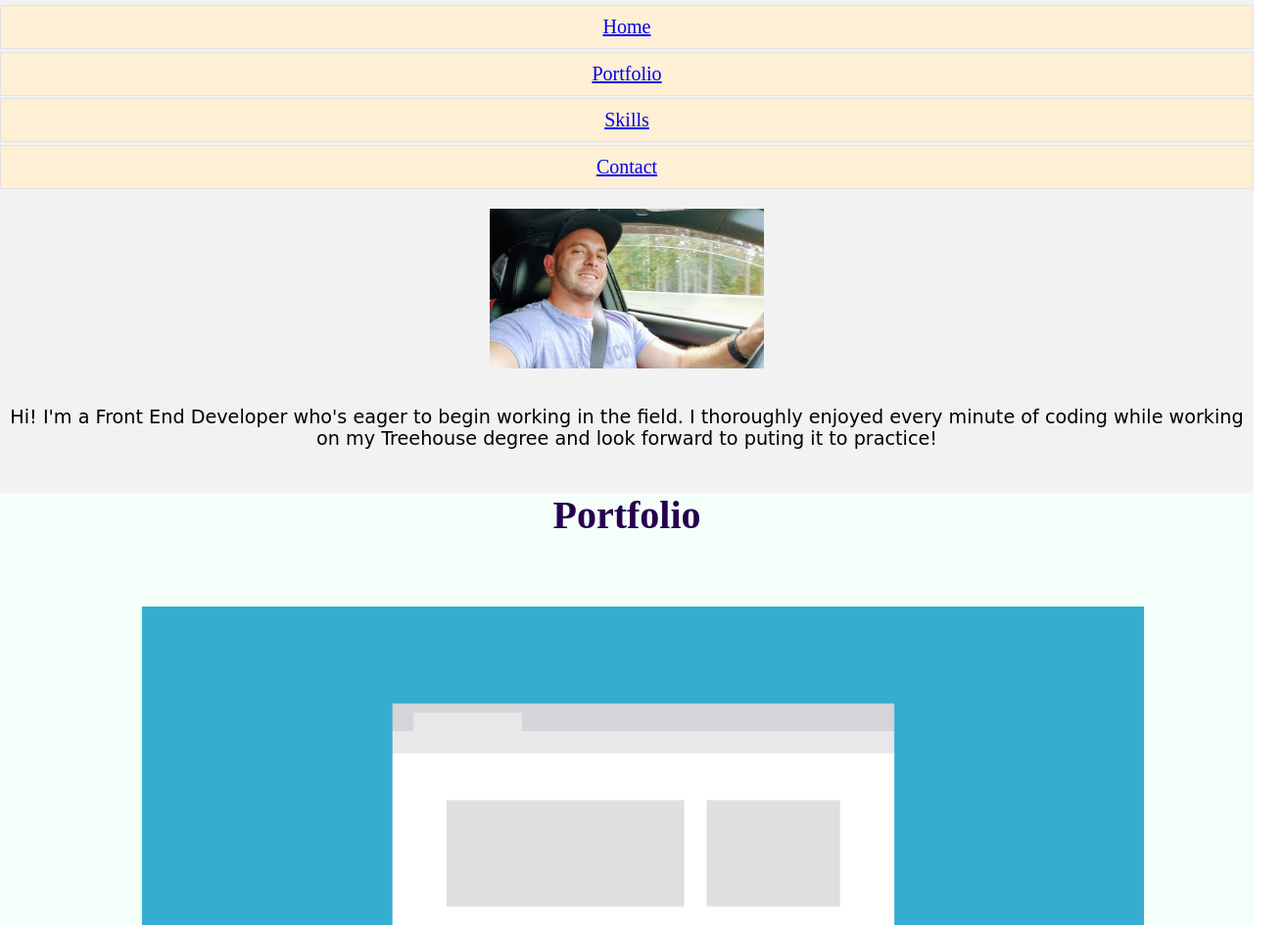
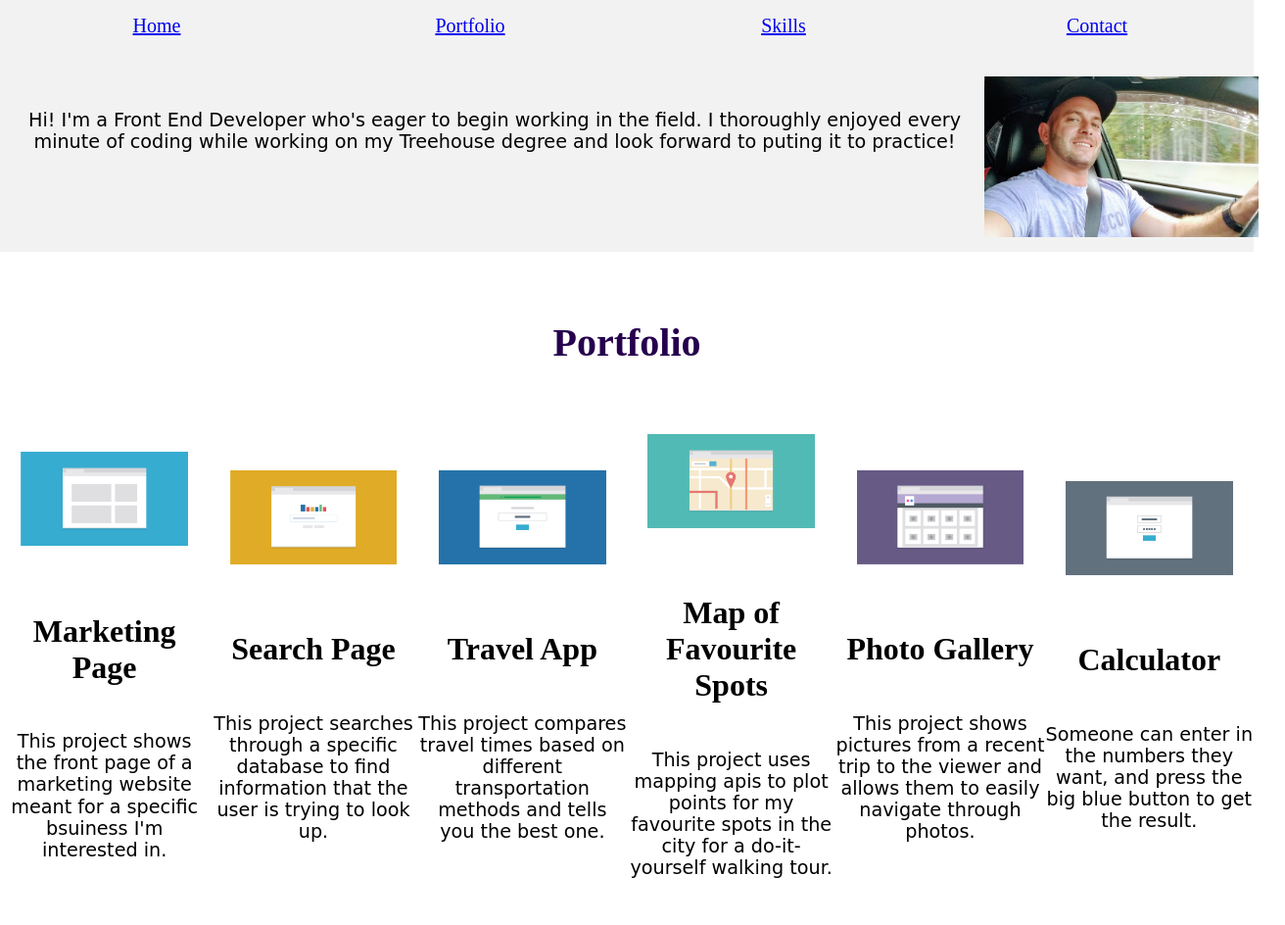
Before and after one commit to jgoode7/Tech-Degree-Project-2, a plain HTML site: page index.html in a window 1280 px wide. Shown: the part 77-1021 px from the top of the page at 98% size, 1312 px wide, since content can reach past the window. Drawn offline with Linux system fonts and the light colour scheme; a web font is replaced by a local one.

Commit message:
Stuck
update before Lance.

```diff
--- a/css/styles.css
+++ b/css/styles.css
@@ -1,7 +1,6 @@
 /*    Base Styles   */
 main {
-  background-color: #F5FFFA;
-  margin-top: -70px;
+  margin-top: 0;
 }
 body {
 
@@ -79,8 +78,7 @@ p {
   font-family: 'Ravi Prakash', cursive;
 }
 .flex-wrapper {
-  padding-left: 1em;
-  padding-right: 1em;
+
 }
 .main-header ,
 div ,
@@ -100,11 +98,36 @@ aside {
 }
 #skills {
   padding-bottom: 25px;
+  align-items: center;
+  width: 100%;
 }
 
 /* Media Queries */
 @media screen and (min-width: 769px) {
-  .flex-wrapper , div {
+  .main-header {
+    align-content: center;
+  }
+  .main-nav , ul {
+    display: flex;
+    flex-direction: row;
+    justify-content: space-around;
+    align-content: flex-start;
+  }
+  li {
+    width: 150px;
+    overflow: auto;
+  }
+  .items {
+    border: inherit;
+    background-color: inherit;
+  }
+  .main-profile-pic {
+    float: right;
+  }
+  .intro {
+    margin: 10px 5px 15px 5px;
+  }
+  .flex-wrapper {
     width: 100%;
     max-width: 1020px;
     margin: 0 auto;
@@ -114,7 +137,8 @@ aside {
   }
   .flex-wrapper{
     display: flex;
-    flex-flow: row wrap;
+    justify-content: space-between;
+    overflow: auto;
   }
 }
 @media screen and (min-width: 1024px) {
--- a/index.html
+++ b/index.html
@@ -15,7 +15,6 @@
   </head>
 
 <body>
-  <div>
     <header class="main-header">
       <h1>Joe G</h1>
 
@@ -28,7 +27,7 @@
           </ul>
         </nav>
 
-          <div class>
+          <div class="intro">
             <img class="main-profile-pic" src="images/me.jpg" alt="Main Profile Picture">
             <p>Hi! I'm a Front End Developer who's eager to begin working in the field. I thoroughly enjoyed every minute of coding while working on my Treehouse degree and look forward to puting it to practice!</p>
           </div>
@@ -36,40 +35,39 @@
         </header>
 
       <main>
-    <h2> Portfolio </h2>
+        <h2>Portfolio</h2>
           <div class="flex-wrapper">
-
-        <section class="item-1" id="portfolio">
+            <section class="flexitem" id="portfolio">
                   <img class="img" src="images/portfolio-1.png" alt="Portfolio Main">
                   <h3 class>Marketing Page</h3>
                   <p>This project shows the front page of a marketing website meant for a specific bsuiness I'm interested in.</p>
               </section>
 
-            <section class="item-2">
+              <section class="flexitem">
                 <img class="img" src="images/portfolio-2.png" alt="Search Page Picture">
                 <h3>Search Page</h3>
                 <p>This project searches through a specific database to find information that the user is trying to look up.</p>
               </section>
 
-            <section class="item-3">
+              <section class="flexitem">
               <img class="img" src="images/portfolio-3.png" alt="Travel App Picture">
                 <h3>Travel App</h3>
                 <p>This project compares travel times based on different transportation methods and tells you the best one.</p>
               </section>
 
-            <section class="item-4">
+              <section class="flexitem">
                 <img class="img" src="images/portfolio-4.png" alt="Map of Favorite Spots Picture">
                 <h3>Map of Favourite Spots</h3>
                 <p>This project uses mapping apis to plot points for my favourite spots in the city for a do-it-yourself walking tour.</p>
               </section>
 
-            <section class="item-5">
+              <section class="flexitem">
                 <img class="img" src="images/portfolio-5.png" alt="Photo Gallery Picture">
                 <h3>Photo Gallery</h3>
                 <p>This project shows pictures from a recent trip to the viewer and allows them to easily navigate through photos.</p>
               </section>
 
-            <section class="item-6">
+              <section class="flexitem">
                 <img class="img" src="images/portfolio-6.png" alt="Calculator Picture">
                 <h3>Calculator</h3>
                 <p>Someone can enter in the numbers they want, and press the big blue button to get the result.</p>
@@ -79,7 +77,7 @@
 
             <hr>
 
-          <div id="skills">
+            <section id="skills">
               <h3> Skills </h3>
                 <img class="img" src="images/typing-photo.jpg" alt="Skills Photo">
                   <ul class="skills-list">
@@ -89,7 +87,7 @@
                     <li>Software Design</li>
                     <li>Application Design (iOS and Android)</li>
                   </ul>
-            </div>
+              </section>
 
           </main>
 
@@ -114,7 +112,6 @@
             </aside>
 
           </footer>
-      </div>
     </body>
 
 </html>
```
Lines whose indentation alone changed are shown as unchanged.
